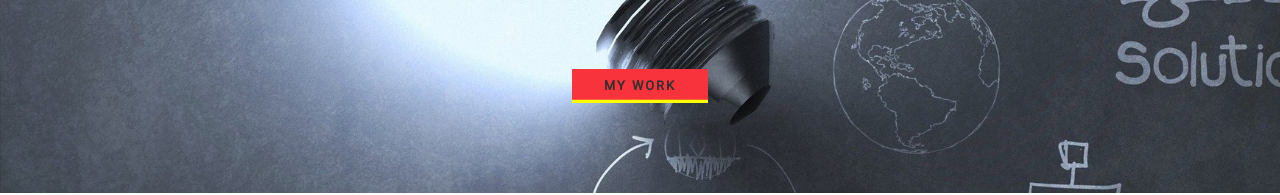
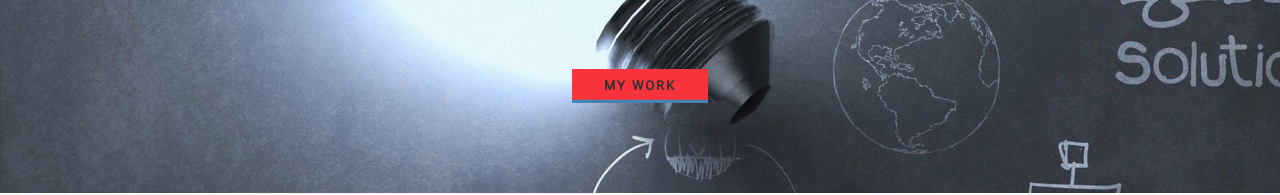
Before and after one commit to amadou-20/portfolio, a plain HTML site: page index.html in a window 1280 px wide. Shown: the part 1033-1228 px from the top of the page. Drawn offline with nearby package versions, Linux system fonts and the light colour scheme.

Commit message:
Change the link's color

```diff
--- a/css/style.css
+++ b/css/style.css
@@ -477,6 +477,6 @@ header {
     margin-right: auto;
 }
 a {
-    box-shadow: inset 0 -0.25em yellow;
+    box-shadow: inset 0 -0.25em #4682B4;
     text-decoration: none;
 }
```
